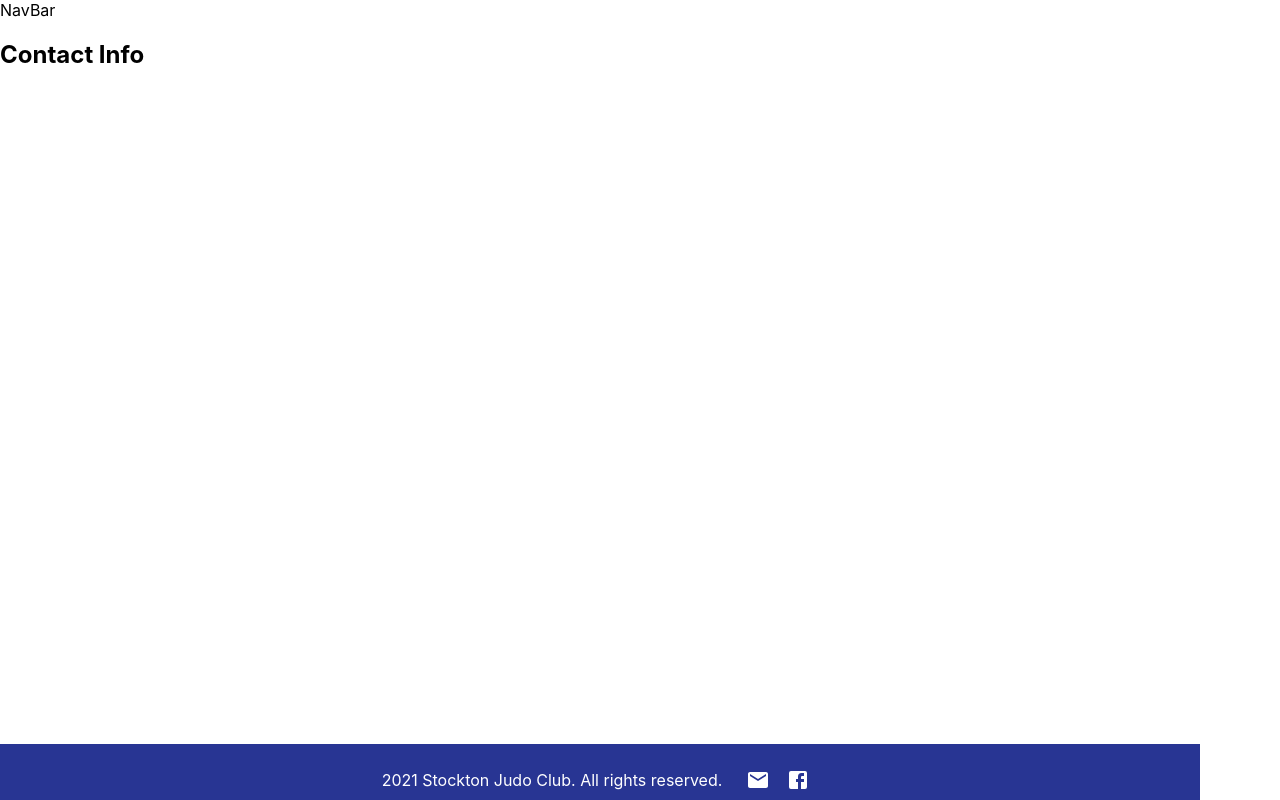
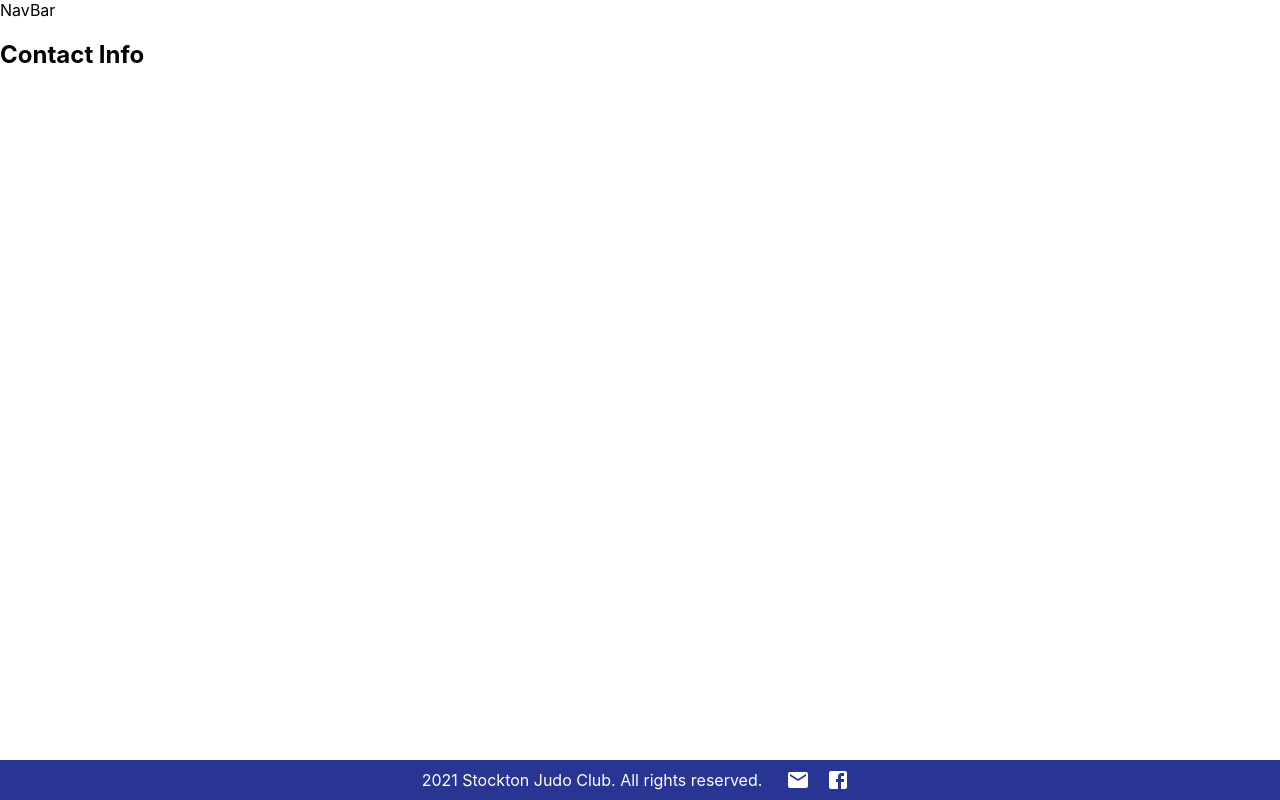
Before and after one commit to MJADangcil/stockton-judo-club, a React (Create React App) app: page /contact-info in a window 1280 px wide. Built offline with nearby package versions, Linux system fonts and the light colour scheme.

Commit message:
Update Footer.js
Finally fixed the width

```diff
--- a/src/components/Footer/Footer.js
+++ b/src/components/Footer/Footer.js
@@ -9,12 +9,12 @@ function Footer() {
     <footer>
       <Container
         component='div'
+        maxWidth={false}
         sx={{
           backgroundColor: 'secondary.main',
           color: 'secondary.text',
           bottom: 0,
           position: 'absolute',
-          paddingTop: '16px',
         }}
       >
         <Grid
```
